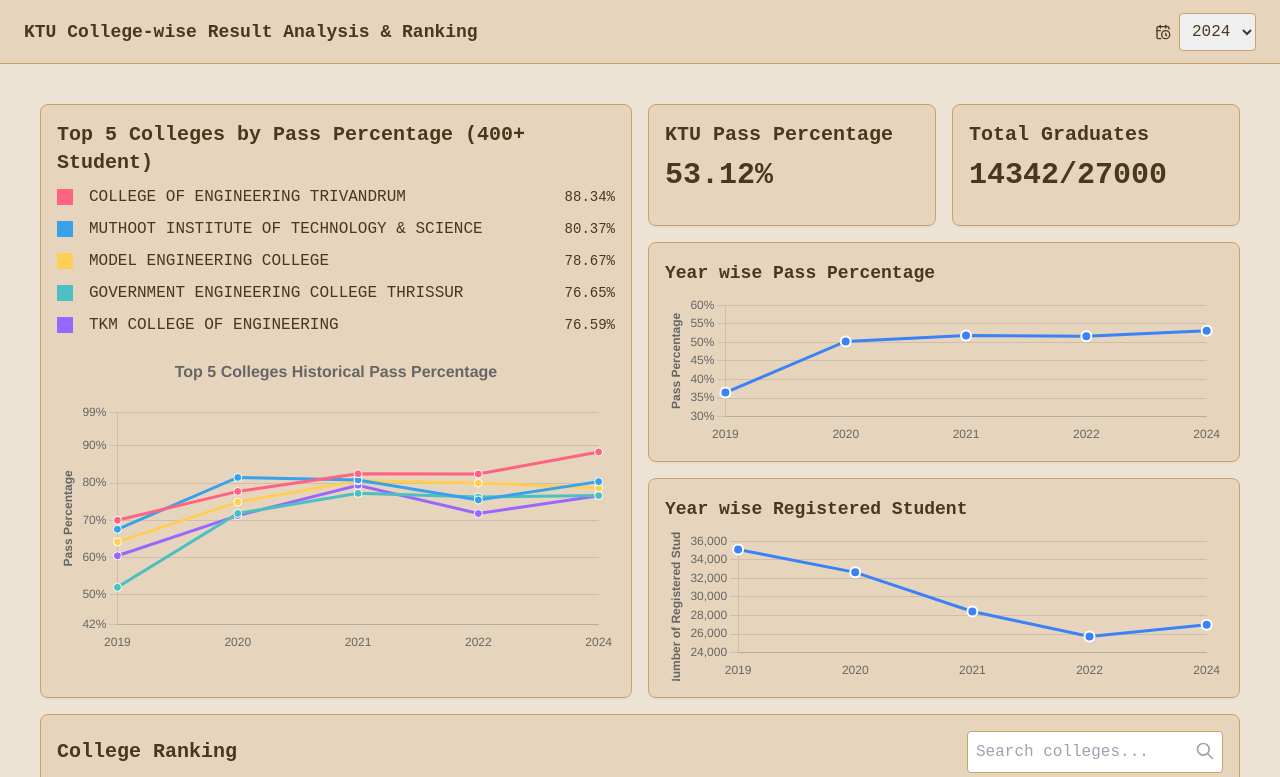
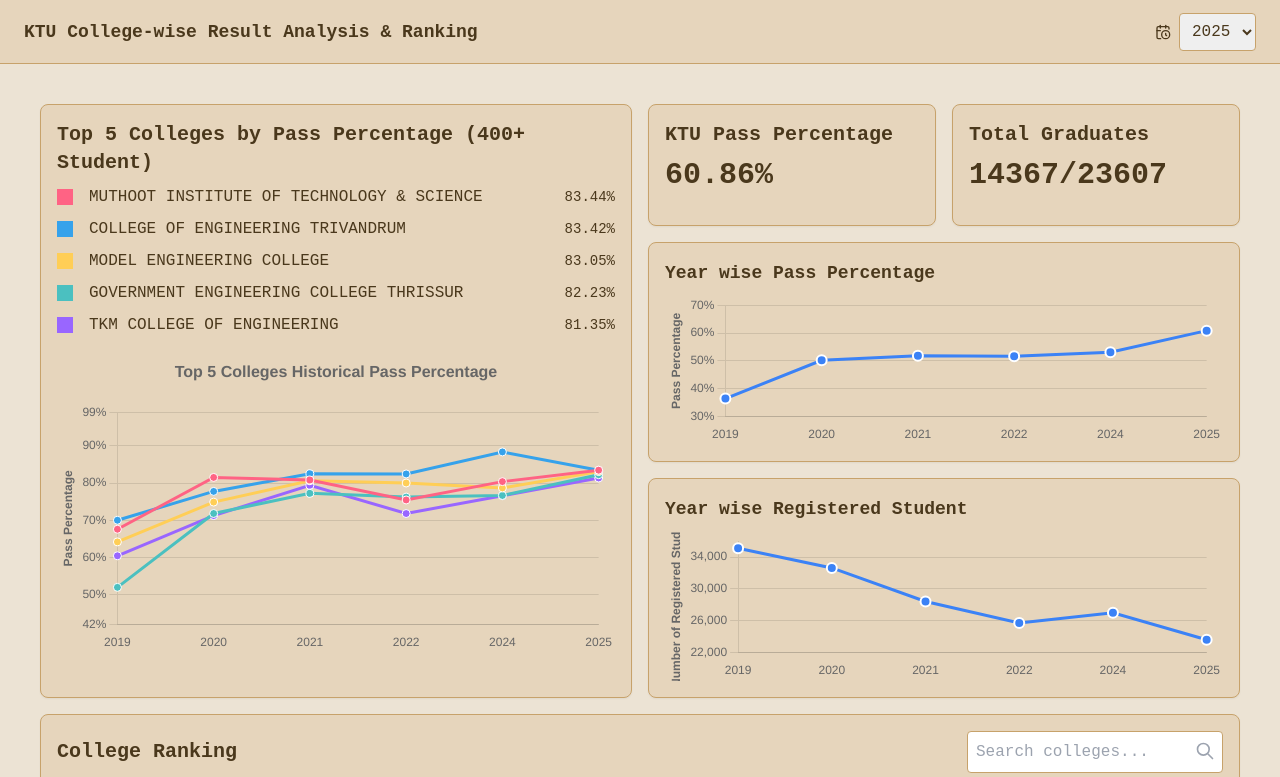
Before and after one commit to amith-vp/KTU-Result-Analyzer, a plain HTML site: page index.html in a window 1280 px wide. Shown: the top 777 px of the page. Drawn offline with nearby package versions, Linux system fonts and the light colour scheme.

Commit message:
Update index.html
2025 data

```diff
--- a/index.html
+++ b/index.html
@@ -162,6 +162,8 @@
           </svg>
 
           <select id="yearSelect" class="border rounded p-2">
+            <option value="2025">2025</option>
+
             <option value="2024">2024</option>
             <!-- <option value="2023">2023</option> 2023 data not available(couldn't find) -->
             <option value="2022">2022</option>
@@ -350,7 +352,7 @@
 
     <script>
       // Constants
-      const YEARS = ["2019", "2020", "2021", "2022", "2024"];
+      const YEARS = ["2019", "2020", "2021", "2022", "2024","2025"];
       const COLLEGE_COLORS = [
         "rgba(255, 99, 132, 1)", // Pink
         "rgba(54, 162, 235, 1)", // Blue
@@ -361,7 +363,7 @@
 
       // State
       let collegesData = {};
-      let currentYear = "2024";
+      let currentYear = "2025";
       let modalChartPass;
       let modalChartRegistered;
       let historicalChart;
```
